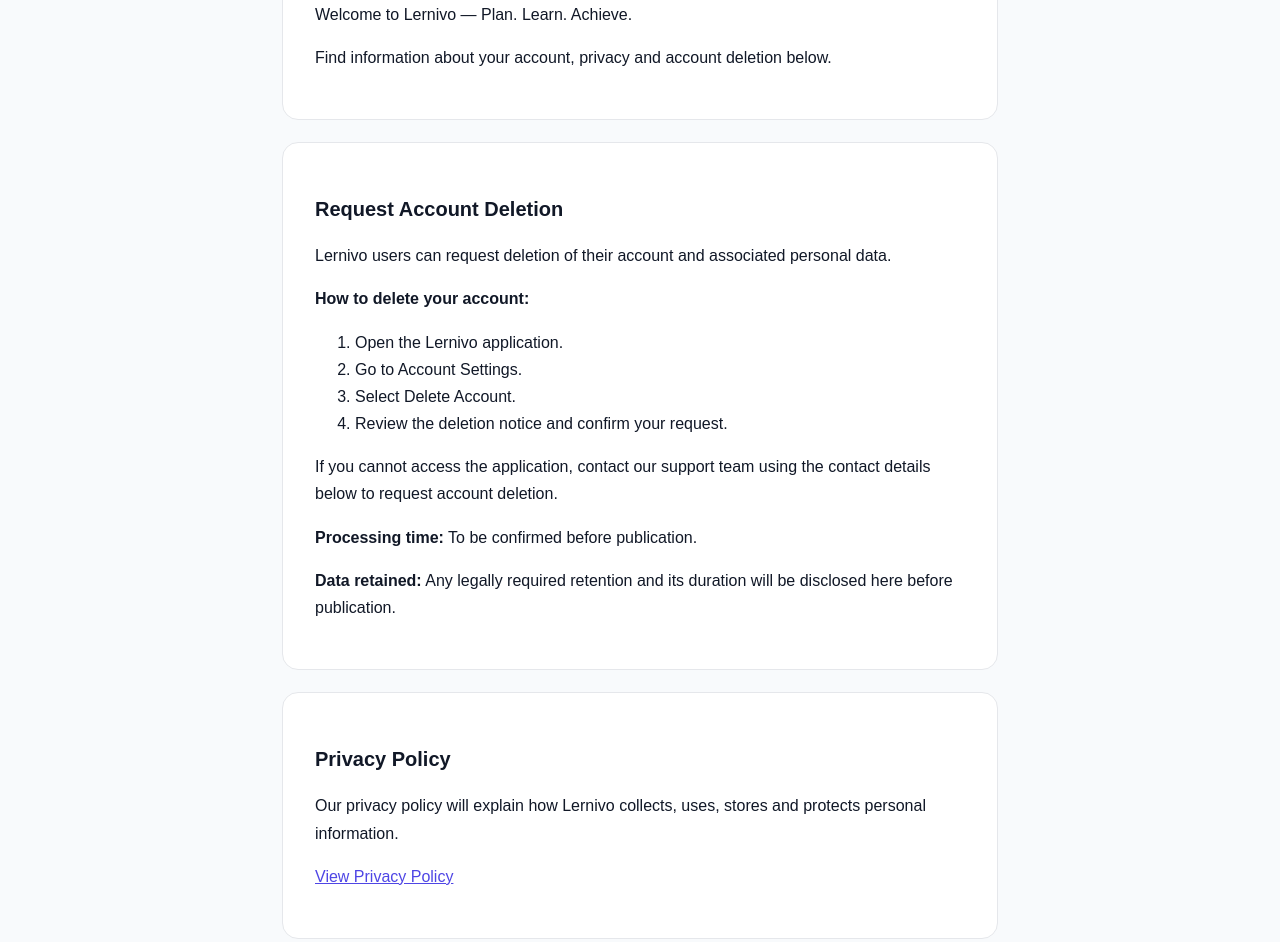
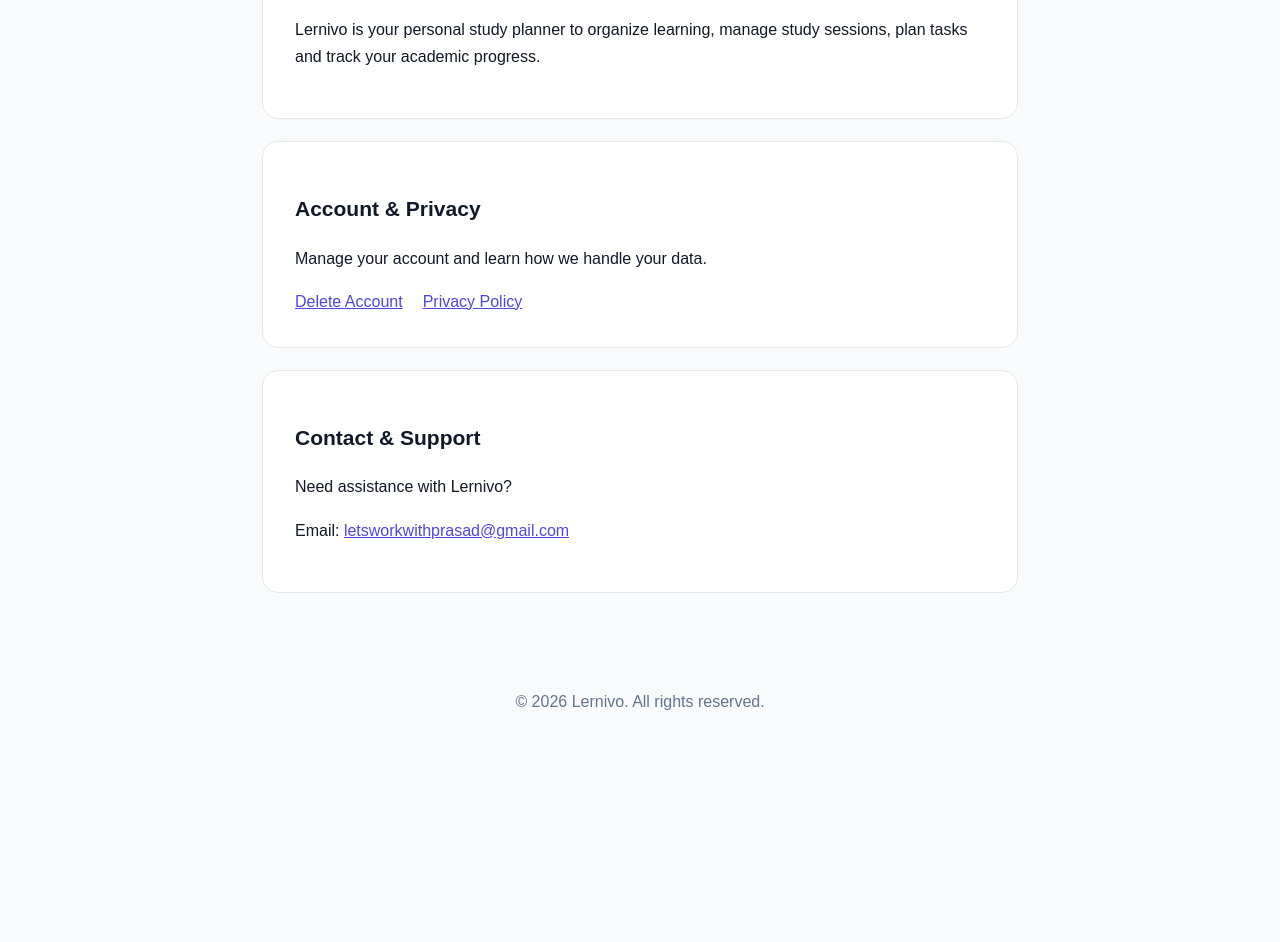
Before and after one commit to prasadsanas/lernivo-website, a plain HTML site: page index.html in a window 1280 px wide. Shown: the part 278-1220 px from the top of the page. After the commit the page ends 1023 px from the top, so only its background shows below. Drawn offline with Linux system fonts and the light colour scheme.

Commit message:
Update index.html for improved content and styling

```diff
--- a/index.html
+++ b/index.html
@@ -4,8 +4,8 @@
 <head>
   <meta charset="UTF-8">
   <meta name="viewport" content="width=device-width, initial-scale=1.0">
-  <meta name="description" content="Lernivo — Plan. Learn. Achieve. Account and privacy support.">
-  <title>Lernivo — Account & Privacy</title>
+  <meta name="description" content="Lernivo — Your personal study planner. Plan. Learn. Achieve.">
+  <title>Lernivo — Official Website</title>
   <style>
     * { box-sizing: border-box; }
     body {
@@ -20,8 +20,8 @@
       padding: 22px 8%;
       border-bottom: 1px solid #e5e7eb;
     }
-    .brand { color: #4f46e5; font-size: 25px; font-weight: 800; }
-    main { max-width: 760px; margin: 65px auto; padding: 0 22px; }
+    .brand { color: #4f46e5; font-size: 27px; font-weight: 800; }
+    main { max-width: 800px; margin: 65px auto; padding: 0 22px; }
     section {
       background: white;
       padding: 32px;
@@ -29,56 +29,49 @@
       border-radius: 16px;
       margin-bottom: 22px;
     }
-    h1 { font-size: 32px; line-height: 1.25; }
-    h2 { font-size: 20px; }
+    h1 { font-size: 36px; line-height: 1.25; }
+    h2 { font-size: 21px; }
     a { color: #4f46e5; }
+    .links { display: flex; flex-wrap: wrap; gap: 20px; }
     footer { text-align: center; padding: 30px; color: #64748b; }
   </style>
 </head>
 <body>
-  <header><div class="brand">Lernivo</div></header>
+<header>
+  <div class="brand">Lernivo</div>
+</header>
+
 <main>
   <section>
-      <h1>Account & Privacy Support</h1>
-      <p>Welcome to Lernivo — Plan. Learn. Achieve.</p>
-      <p>Find information about your account, privacy and account deletion below.</p>
+    <h1>Plan. Learn. Achieve.</h1>
+    <p>
+      Lernivo is your personal study planner to organize
+      learning, manage study sessions, plan tasks and track
+      your academic progress.
+    </p>
   </section>
 
-    <section id="delete-account">
-      <h2>Request Account Deletion</h2>
-      <p>
-        Lernivo users can request deletion of their account and
-        associated personal data.
-      </p>
-      <p><strong>How to delete your account:</strong></p>
-      <ol>
-        <li>Open the Lernivo application.</li>
-        <li>Go to Account Settings.</li>
-        <li>Select Delete Account.</li>
-        <li>Review the deletion notice and confirm your request.</li>
-      </ol>
-      <p>
-        If you cannot access the application, contact our support team
-        using the contact details below to request account deletion.
-      </p>
-      <p><strong>Processing time:</strong> To be confirmed before publication.</p>
-      <p><strong>Data retained:</strong> Any legally required retention
-        and its duration will be disclosed here before publication.</p>
+  <section>
+    <h2>Account & Privacy</h2>
+    <p>Manage your account and learn how we handle your data.</p>
+    <div class="links">
+      <a href="delete-account.html">Delete Account</a>
+      <a href="privacy.html">Privacy Policy</a>
+    </div>
   </section>
 
-    <section id="privacy">
-      <h2>Privacy Policy</h2>
-      <p>Our privacy policy will explain how Lernivo collects,
-        uses, stores and protects personal information.</p>
-      <p><a href="privacy.html">View Privacy Policy</a></p>
-    </section>
-
-    <section id="contact">
-      <h2>Contact Support</h2>
-      <p>For account deletion or privacy-related requests:</p>
-      <p><strong>Support email:</strong> [ADD YOUR SUPPORT EMAIL]</p>
+  <section>
+    <h2>Contact & Support</h2>
+    <p>Need assistance with Lernivo?</p>
+    <p>
+      Email:
+      <a href="mailto:letsworkwithprasad@gmail.com">
+        letsworkwithprasad@gmail.com
+      </a>
+    </p>
   </section>
 </main>
+
 <footer>© 2026 Lernivo. All rights reserved.</footer>
 </body>
 </html>
```
Lines whose indentation alone changed are shown as unchanged.
